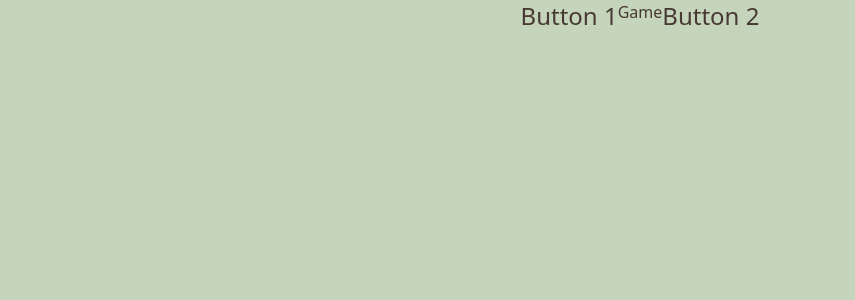
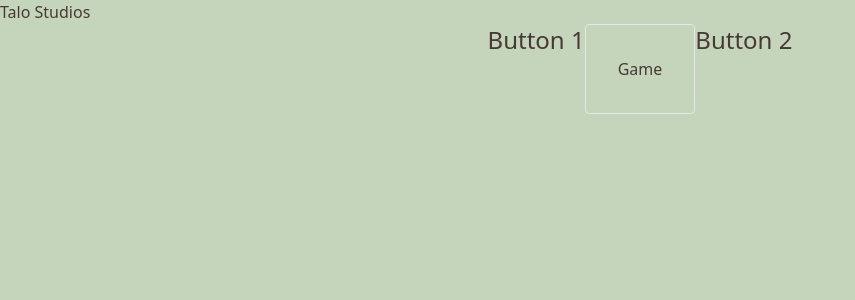
Before and after one commit to talostudios/talostudios-site, a Next.js app: page / in a window 1280 px wide. Shown: the top 300 px of the page, without its empty margins (0-855 px from the left). Built offline with nearby package versions, Linux system fonts and the light colour scheme.

Commit message:
add initial layout

```diff
--- a/pages/index.tsx
+++ b/pages/index.tsx
@@ -2,12 +2,17 @@ import type { GetStaticProps, NextPage } from 'next'
 
 export default function Home() {
   return (
-    <div className="h-screen w-screen flex flex-row justify-center">
-      <div className="text-center text-2xl"> Button 1 </div>
-
-      <div> Game </div>
-
-      <div className="text-center text-2xl"> Button 2 </div>
+    <div className='h-screen w-screen'>
+      <div className='flex flex-col justify-center'>
+        <div>
+          <h1>Talo Studios</h1>
+        </div>
+        <div className='flex flex-row justify-center'>
+          <div className='text-left text-2xl'> Button 1 </div>
+          <div className='border rounded p-8'> Game </div>
+          <div className='text-right text-2xl'> Button 2 </div>
+        </div>
+      </div>
     </div>
   )
 }
--- a/styles/global.css
+++ b/styles/global.css
@@ -5,3 +5,11 @@
 body {
     @apply text-hot-fudge bg-sage;
 }
+
+@layer components{
+    .btn {
+        background-color: theme('colors.white');
+        outline: 1px dotted;
+        outline: 5px auto -webkit-focus-ring-color;
+      }
+}
--- a/tailwind.config.js
+++ b/tailwind.config.js
@@ -5,7 +5,7 @@ module.exports = {
     "./components/**/*.{js,ts,jsx,tsx}",
   ],
   theme: {
-    extend: {},
+    extend: {
       colors: {
         transparent: 'transparent',
         current: 'currentColor',
@@ -14,5 +14,6 @@ module.exports = {
         'hot-fudge': '#483934',
       },
     },
+  },
   plugins: [],
 }
```
Lines whose indentation alone changed are shown as unchanged.
